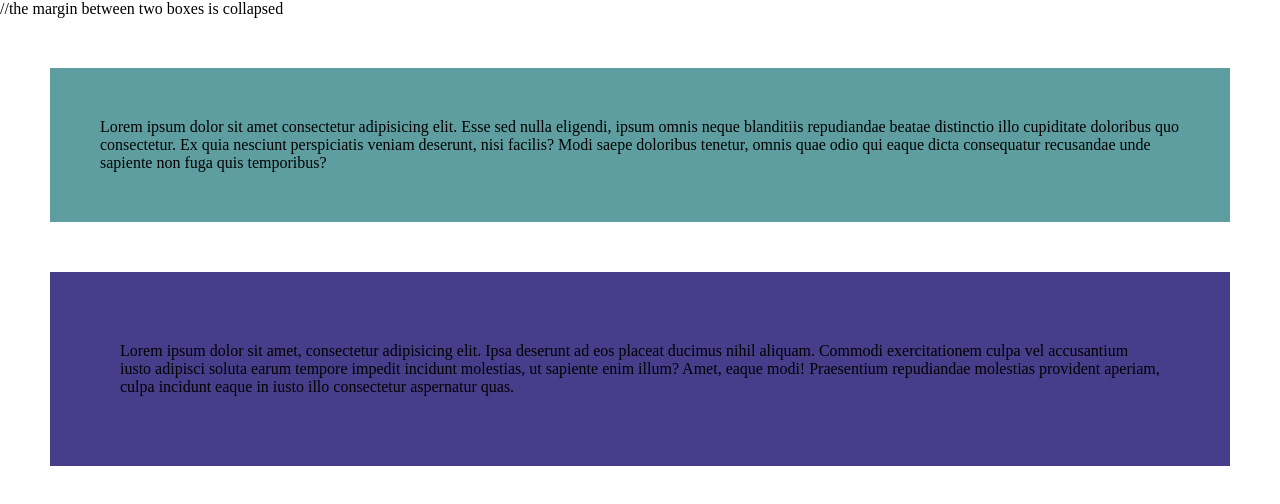
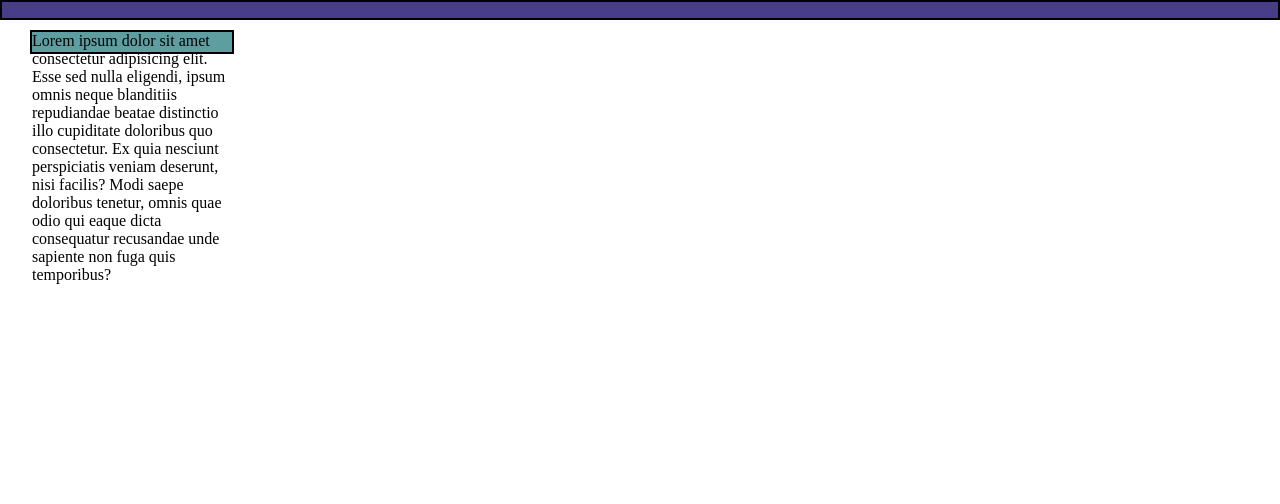
Before and after one commit to mdi-shifa/css, a plain HTML site: page margincollapse.html in a window 1280 px wide. Drawn offline with Linux system fonts and the light colour scheme.

Commit message:
margin collapse

```diff
--- a/margincollapse.html
+++ b/margincollapse.html
@@ -1,4 +1,4 @@
-//the margin between two boxes is collapsed
+<!-- the margin between two boxes is collapsed -->
 <!DOCTYPE html>
 <html lang="en">
 <head>
@@ -10,15 +10,27 @@
             margin: 0;
             padding: 0;
         }
+        body{
+            position: relative;
+        }
         .box1{
-            margin: 50px;
-            padding: 50px;
+            position: absolute;
+            margin: 30px;
+            border: 2px solid black;
             background-color: cadetblue;
+            height: 20px;
+            width:200px;
         }
         .box2{
-            margin: 50px;
-            padding: 70px;
+            position:absolute;
+            /*margin: 20px;*/
+            height: 20px;
+            padding: 2px;
             background-color: darkslateblue;
+            width:100%;
+            box-sizing: border-box;
+            border: 2px solid black;
+
         }
     </style>
 </head>
@@ -28,8 +40,7 @@
     </div>
 
     <div class="box2">
-        Lorem ipsum dolor sit amet, consectetur adipisicing elit. Ipsa deserunt ad eos placeat ducimus nihil aliquam. Commodi exercitationem culpa vel accusantium iusto adipisci soluta earum tempore impedit incidunt molestias, ut sapiente enim illum? Amet, eaque modi! Praesentium repudiandae molestias provident aperiam, culpa incidunt eaque in iusto illo consectetur aspernatur quas.
-    </div>
+     </div>
 
 </body>
 </html>
```
